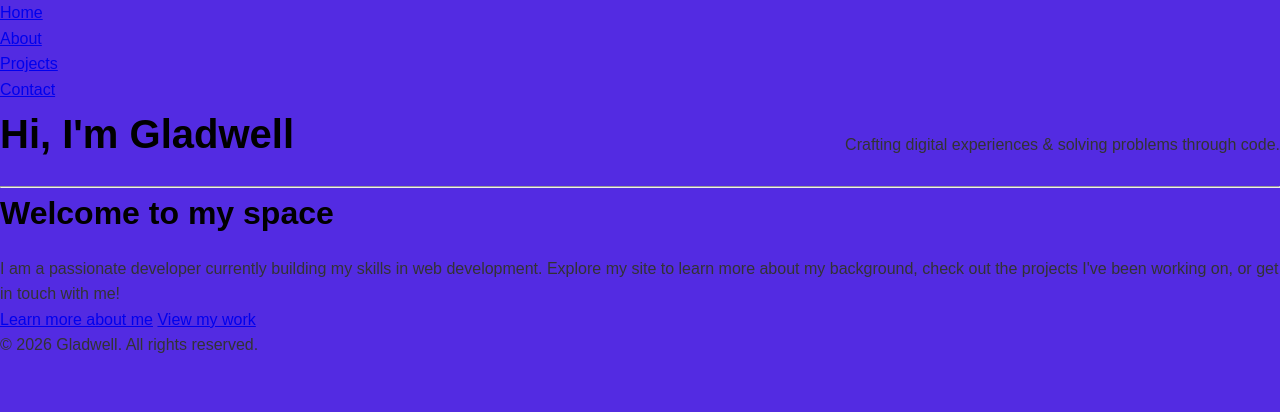
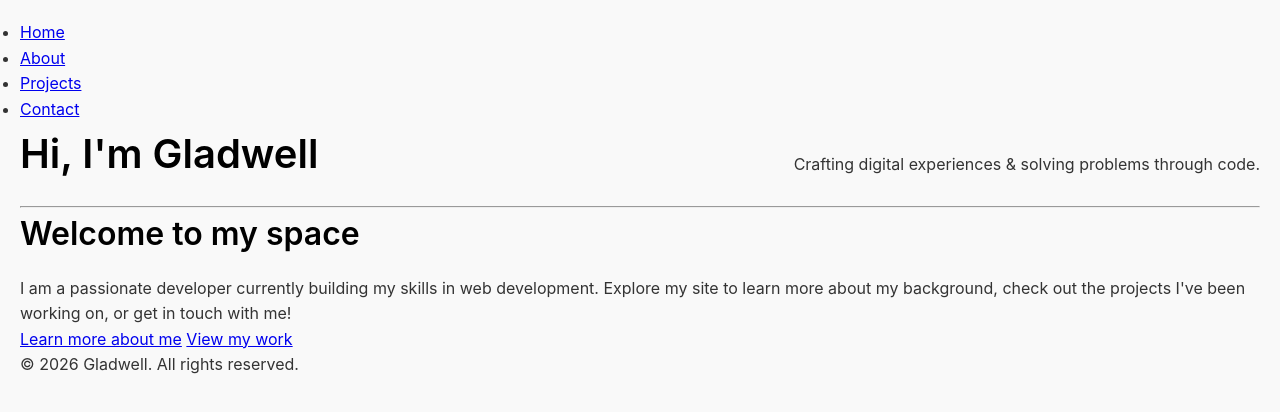
Before and after one commit to gladwellmuthoni/iyf-s11-week-01-gladwellmuthoni, a plain HTML site: page index.html in a window 1280 px wide. Drawn offline with Linux system fonts and the light colour scheme.

Commit message:
Update index.html

```diff
--- a/index.html
+++ b/index.html
@@ -6,7 +6,7 @@
     <title>Home-My Portfolio</title>
     <link rel="stylesheet" href="style.css" />
   </head>
-  <body style="background-color:rgb(83, 43, 226); font-family: Arial, sans-serif; margin: 0; padding: 0;">
+  <body>
     <header>
       <nav>
         <ul>
```
